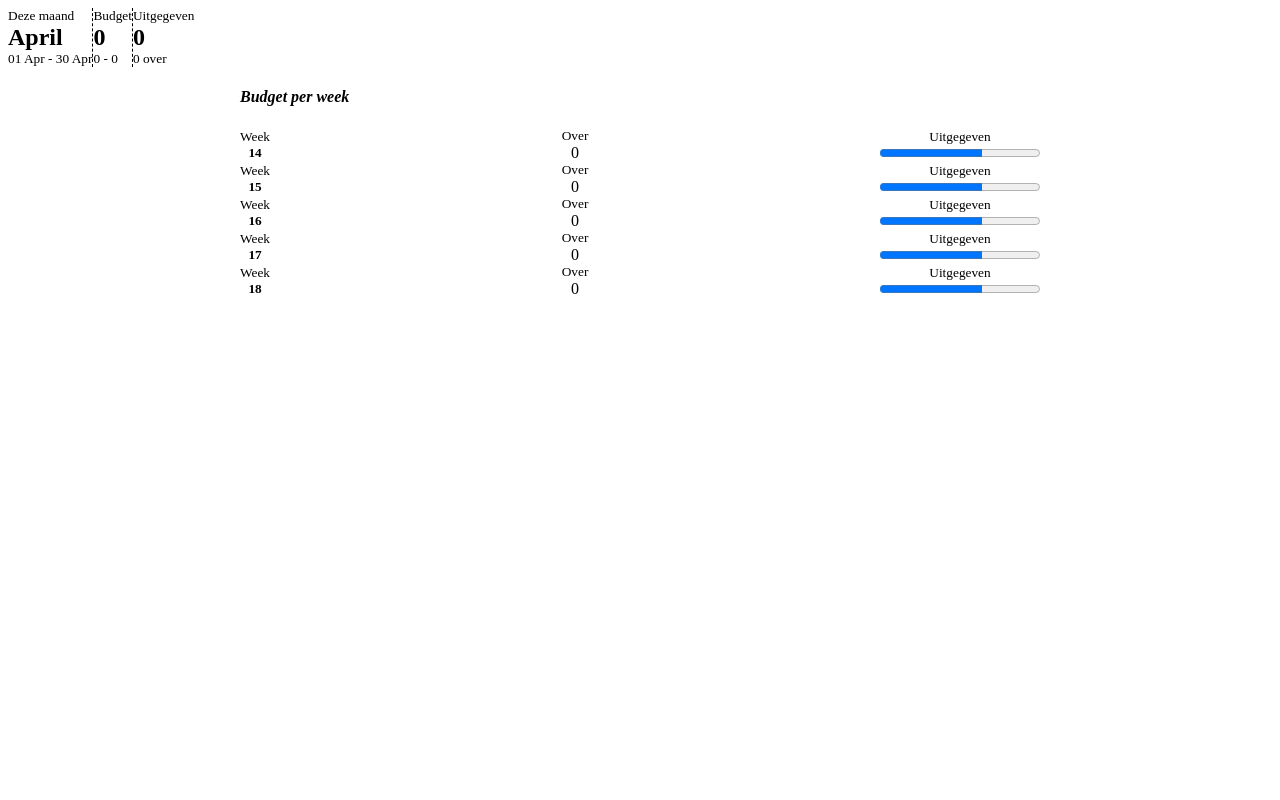
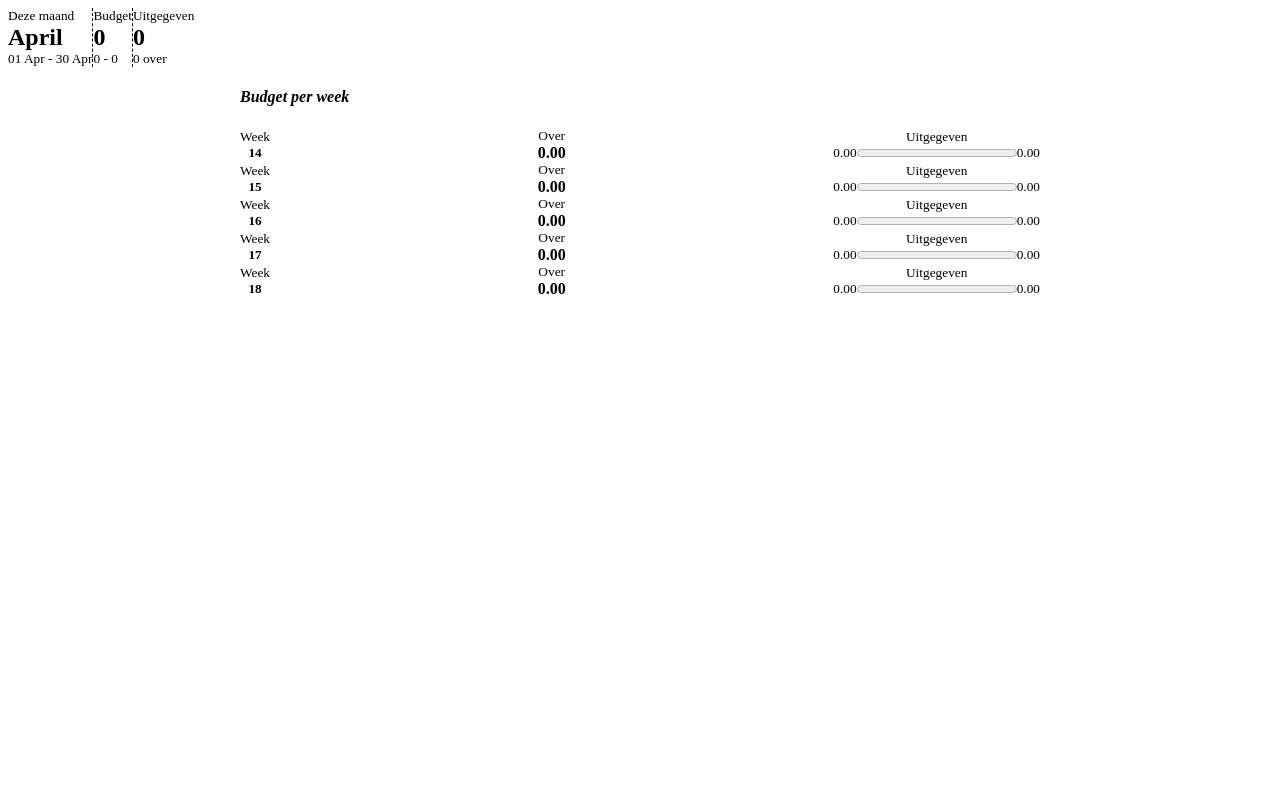
Before and after one commit to timohermans/budget-django, a Django app: page /budget/overview/2026/04 in a window 1280 px wide. Run offline with Django 5.2, Linux system fonts and the light colour scheme; a user stored in the database is signed in; tables that the repository leaves empty hold one stand-in row (values such as "Sample post"); parts of the project's set-up code (start-up, migrations or seed data) failed here and were passed over.

Commit message:
feat: Add toggling of transactions fixedness

```diff
--- a/budget/templates/budget/index.html
+++ b/budget/templates/budget/index.html
@@ -44,6 +44,6 @@
 <section
   id="overview"
   hx-trigger="load"
-  hx-get="{% url "budget:overview" year month %}"
+  hx-get="{% url "budget:overview" year month week %}"
 ></section>
 {% endblock content %}
--- a/budget/templates/budget/overview.html
+++ b/budget/templates/budget/overview.html
@@ -49,6 +49,7 @@
 
       progress {
         margin:  0;
+        min-width: 100px;
       }
 
       summary > * {
@@ -60,6 +61,52 @@
         &:not(:first-child) {
           flex-basis: 150px;
         }
+      }
+
+      summary > * > div {
+        display: flex;
+        align-items: center;
+        gap: calc(var(--pico-spacing) / 4);
+      }
+    }
+
+    .transaction {
+      display: flex;
+      gap: var(--pico-spacing);
+
+      &:not(:first-child) {
+        margin-top: var(--pico-spacing);
+      }
+
+      > * {
+        display: flex;
+        flex-direction: column;
+
+        &:first-child {
+          justify-content: space-between;
+        }
+      }
+
+      .amount {
+        border: 1px solid black;
+        border-radius: var(--pico-border-radius);
+        padding: calc(var(--pico-spacing) / 5) calc(var(--pico-spacing) / 2);
+      }
+
+      &.positive {
+        .amount { color: var(--success); border-color: var(--success); }
+      }
+
+      &.negative {
+        .amount { color: var(--error); border-color: var(--error); }
+      }
+
+
+      button:not(.is-not-fixed):hover,
+      .is-not-fixed {
+        text-decoration: line-through;
+        border-color: #25DDDD;
+        color: #25DDDD;
       }
     }
 </style>
@@ -86,26 +133,44 @@
 
 <section class="week">
   <h4><i>Budget per week</i></h4>
-    {% for week, week_summary in summary.weeks.items %}
+    {% for week_number, week_summary in summary.weeks.items %}
     <article>
-    <details name="week">
+    <details name="week" {% if week == week_number %}open{% endif %}>
       <summary>
         <section>
           <small>Week</small>
-          <h5>{{ week }}</h5>
+          <h5>{{ week_number }}</h5>
         </section>
         <section>
           <small>Over</small>
-          {{ week_summary.left }}
+          <b>{{ week_summary.left|floatformat:2 }}</b>
         </section>
         <section>
           <small>Uitgegeven</small>
-          <progress value="64" max="100" />
+          <div>
+            <small>{{ week_summary.spent|floatformat:2 }}</small>
+            <progress class="{% if week_summary.spent > week_summary.budget %}negative{% endif %}" value="{{ week_summary.spent }}" max="{{ week_summary.budget }}"></progress>
+            <small>{{ week_summary.budget|floatformat:2 }}</small>
+          </div>
         </section>
       </summary>
-      <div>
-        <h5>hi mom</h5>
+      {% for transaction in week_summary.transactions %}
+      <div class="transaction {% if transaction.amount > 0 %}positive{% else %}negative{% endif %}">
+        <div>
+          <b>{{ transaction.date|date:'d-m' }}</b>
+          <div>
+            {% if transaction.is_fixed or transaction.is_not_fixed %}
+            {% include 'transactions/includes/toggle-fixed.html' with transaction=transaction %}
+            {% endif %}
+          </div>
+        </div>
+        <div>
+          <div><span class="amount">{{ transaction.amount|floatformat:2 }}</span></div>
+          <i>{{ transaction.name_other_party }}</i>
+          <small>{{ transaction.description }}</small>
+        </div>
       </div>
+      {% endfor %}
     </details>
   </article>
     {% endfor%}
--- a/budget/urls.py
+++ b/budget/urls.py
@@ -6,7 +6,6 @@ app_name = "budget"
 urlpatterns = [
     path("", views.IndexView.as_view(), name="home"),
     path("<int:year>/<int:month>", views.IndexView.as_view(), name="index"),
-    path(
-        "overview/<int:year>/<int:month>", views.OverviewView.as_view(), name="overview"
-    ),
+    path("overview/<int:year>/<int:month>", views.OverviewView.as_view(), name="overview"),
+    path("overview/<int:year>/<int:month>/<int:week>", views.OverviewView.as_view(), name="overview"),
 ]
--- a/budget/views.py
+++ b/budget/views.py
@@ -16,10 +16,13 @@ class IndexView(TemplateView):
         if "year" not in context:
             context["year"] = datetime.date.today().year
             context["month"] = datetime.date.today().month
+        context["week"] = self.request.GET["week"] if "week" in self.request.GET else 0
 
         date = datetime.date(context["year"], context["month"], 1)
         context["date_previous"] = date + relativedelta(months=-1)
         context["date_next"] = date + relativedelta(months=1)
+
+
         return context
 
 
@@ -33,6 +36,7 @@ class OverviewView(TemplateView):
         year = context["year"]
         month = context["month"]
         date = datetime.date(year, month, 1)
+
         context["month_display"] = date.strftime("%B")
         context["month_start"] = date.strftime("%d %b")
         context["month_end"] = (date + relativedelta(months=1, days=-1)).strftime("%d %b")
@@ -41,4 +45,8 @@ class OverviewView(TemplateView):
         context["summary"] = Transaction.objects.get_summary_for(
             year, month, iban=None, user=user
         )
+
+        if "week" not in context:
+            context["week"] = 0 # TODO: improvement, use max week to always open?
+
         return context
--- a/core/templates/base.html
+++ b/core/templates/base.html
@@ -24,6 +24,12 @@
     <style>
       :root {
         --pico-font-size: 1rem;
+        --success: #21E299;
+        --error: #EE402E;
+      }
+
+      .smaller {
+        padding: calc(var(--pico-spacing) / 4) calc(var(--pico-spacing) / 2);
       }
 
       .spinning {
--- a/transactions/models.py
+++ b/transactions/models.py
@@ -54,5 +54,9 @@ class Transaction(models.Model):
     def is_income(self):
         return not self.is_expense()
 
+    def toggle_fixed(self):
+        self.is_not_fixed = not self.is_not_fixed
+        self.save()
+
     def __str__(self) -> str:
         return f"{self.amount} -> {self.iban} <- {self.iban_other_party} ({self.name_other_party})"
--- a/transactions/urls.py
+++ b/transactions/urls.py
@@ -3,5 +3,6 @@ from . import views
 
 app_name="transactions"
 urlpatterns = [
+    path('toggle-fixed', views.toggle_fixed, name='toggle-fixed'),
     path('upload', views.TransactionUploadView.as_view(), name='upload'),
 ]
```
Also changed, not shown: transactions/templates/transactions/includes/toggle-fixed.html (added, +12 -0 lines), transactions/views.py (+16 -1 lines).
